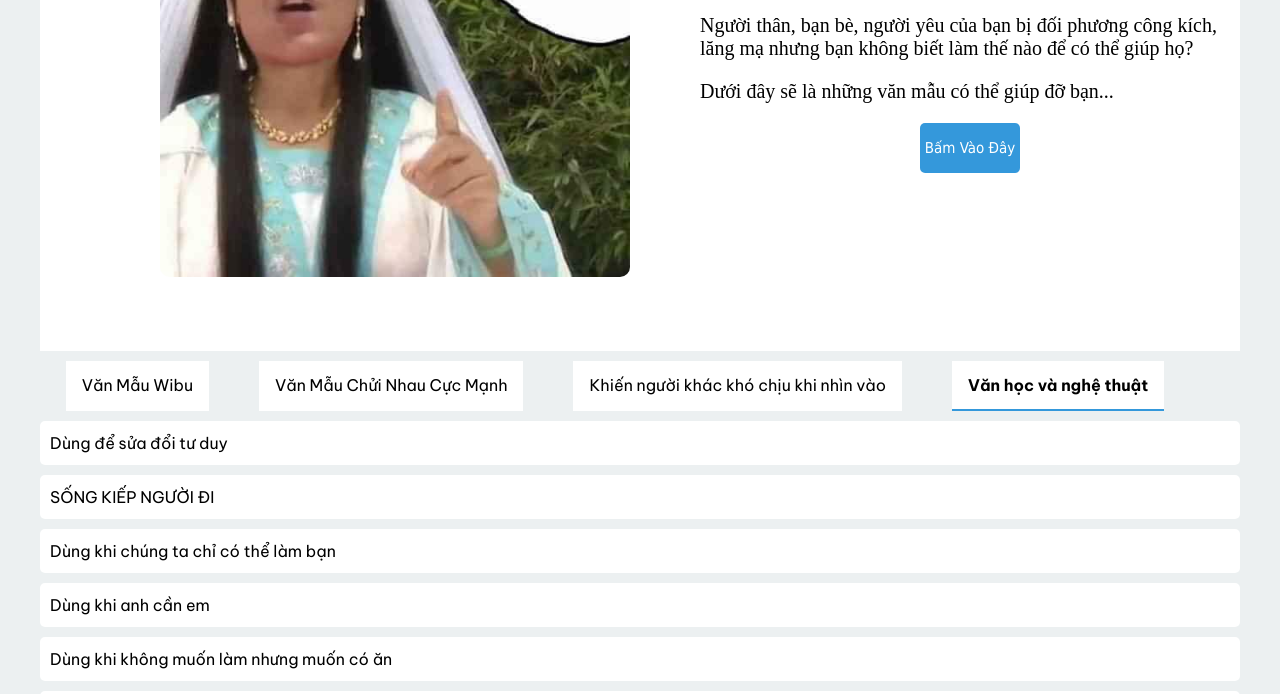
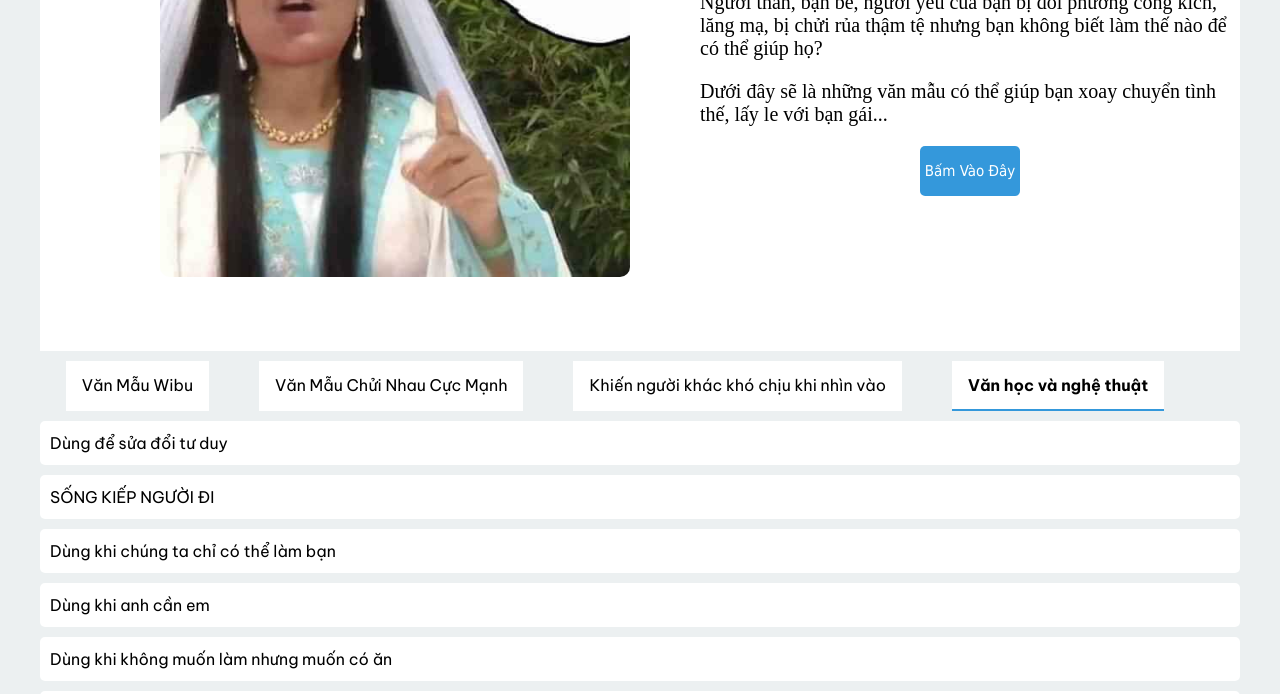
Before and after one commit to tuananh85555/--------_----------, a plain HTML site: page index.html in a window 1280 px wide. Shown: the part 406-1100 px from the top of the page. Drawn offline with Linux system fonts and the light colour scheme.

Commit message:
Update index.html

```diff
--- a/index.html
+++ b/index.html
@@ -26,10 +26,10 @@
       <div class="right">
         <h3>Bạn bị chửi như một chó nhưng không biết cách chửi lại ?</h3>
         <p>
-          Người thân, bạn bè, người yêu của bạn bị đối phương công kích, lăng mạ
+          Người thân, bạn bè, người yêu của bạn bị đối phương công kích, lăng mạ, bị chửi rủa thậm tệ
           nhưng bạn không biết làm thế nào để có thể giúp họ?
         </p>
-        <p>Dưới đây sẽ là những văn mẫu có thể giúp đỡ bạn...</p>
+        <p>Dưới đây sẽ là những văn mẫu có thể giúp bạn xoay chuyển tình thế, lấy le với bạn gái...</p>
         <div class="btn1"><a href="#tabs">Bấm Vào Đây</a></div>
       </div>
       <!-- end right -->
```
